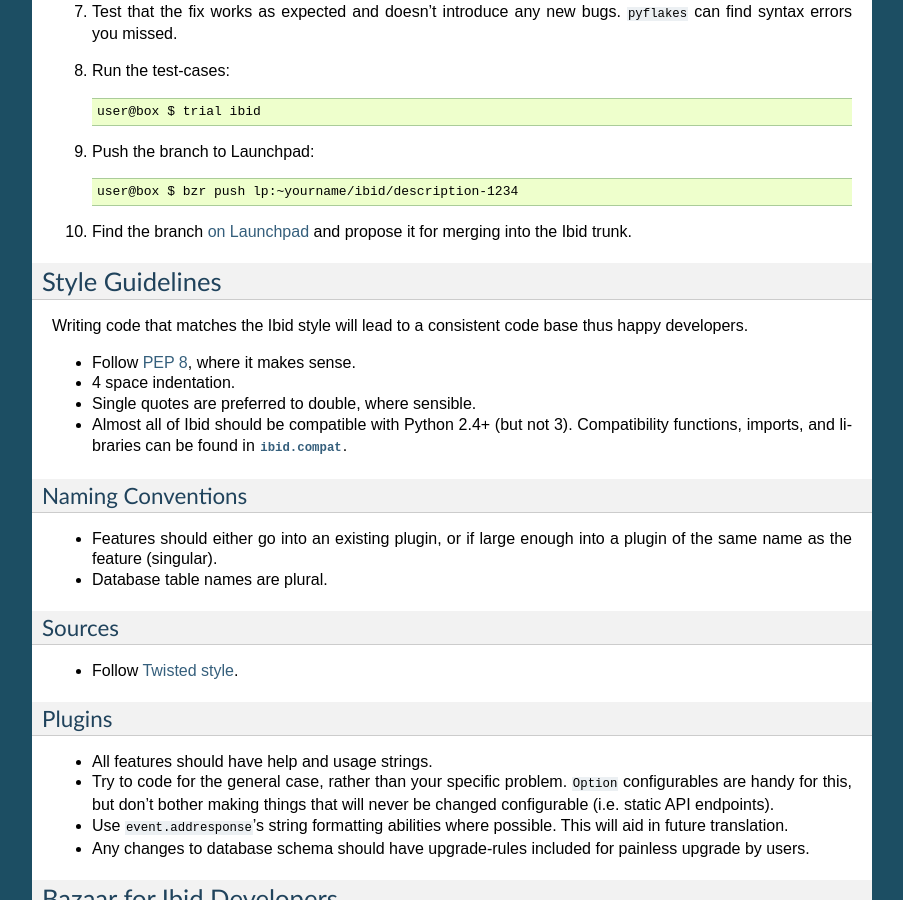
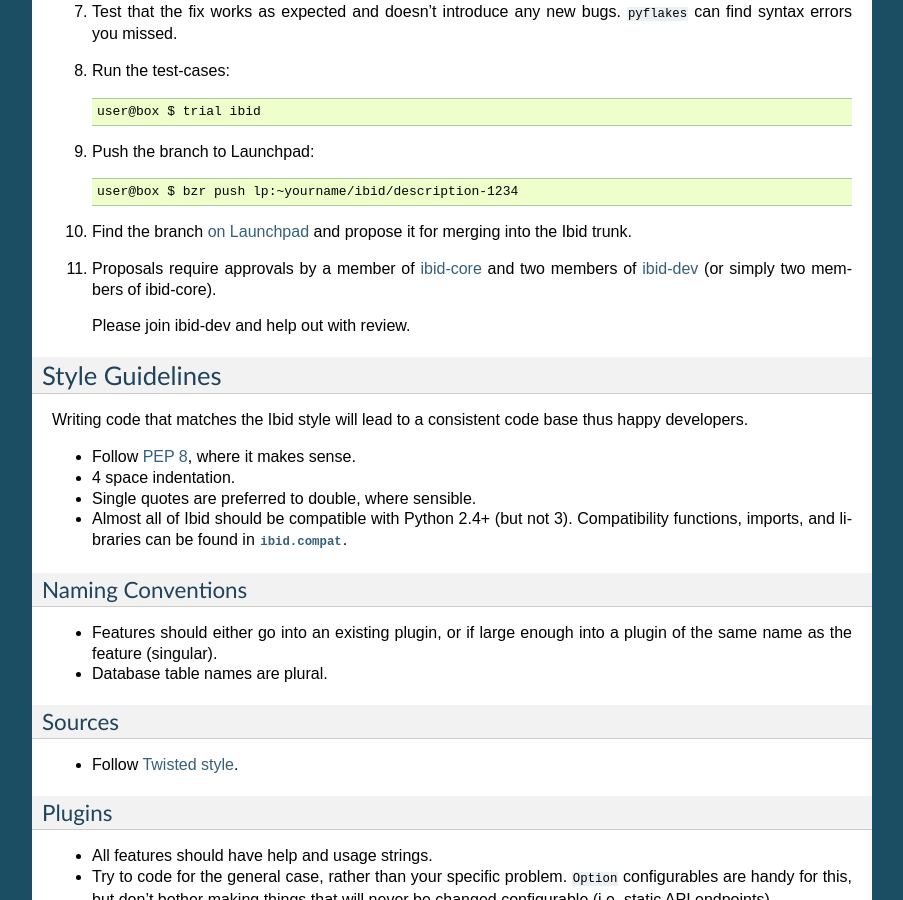
Before and after one commit to ibid/ibid, a Sphinx documentation site: the page built from docs/contributing.rst, in a window 1280 px wide and 900 px high, scrolled down 726 px. Shown: the whole window, without its empty margins (198-1101 px from the left). Built offline with Sphinx 7.4.7, drawn with Linux system fonts in a browser that asks for light colours.

Commit message:
Review process

```diff
--- a/docs/contributing.rst
+++ b/docs/contributing.rst
@@ -64,6 +64,12 @@
 #. Find the branch `on Launchpad <https://code.launchpad.net/ibid>`_ and
    propose it for merging into the Ibid trunk.
 
+#. Proposals require approvals by a member of `ibid-core
+   <https://launchpad.net/~ibid-core>`_ and two members of `ibid-dev
+   <https://launchpad.net/~ibid-dev>`_ (or simply two members of
+   ibid-core).
+
+   Please join ibid-dev and help out with review.
 
 .. _style-guidelines:
 
```
